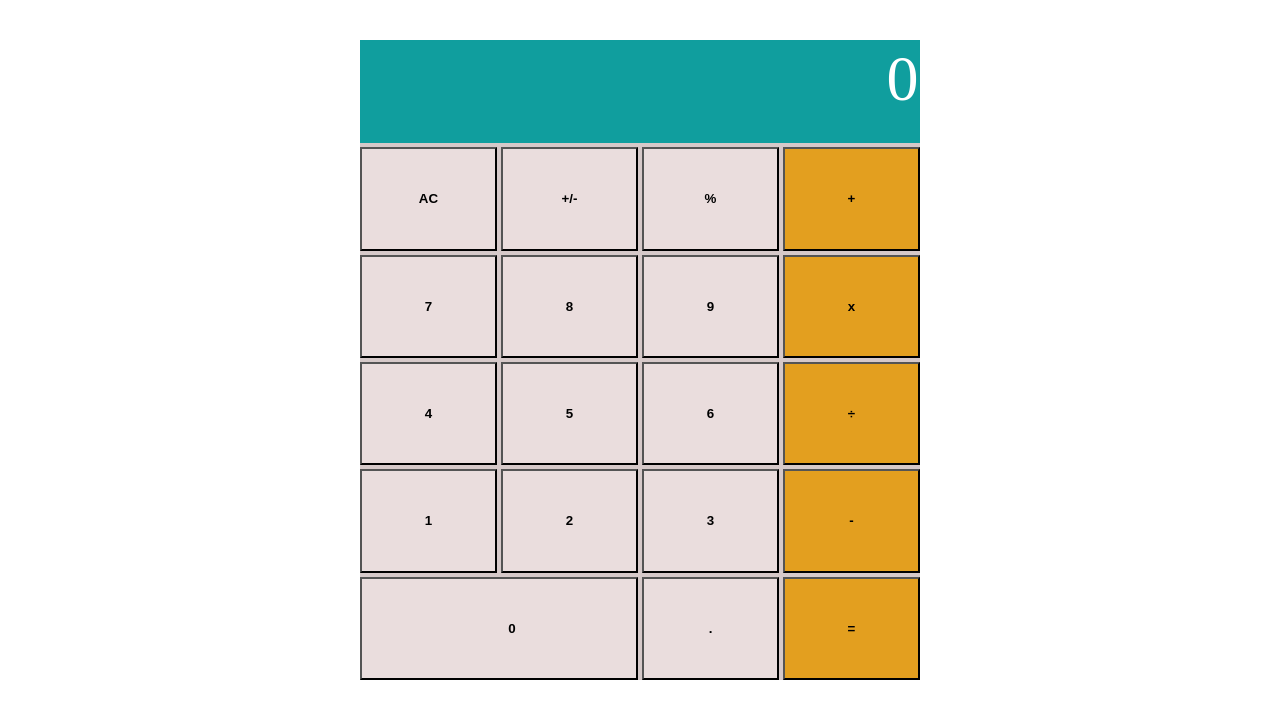
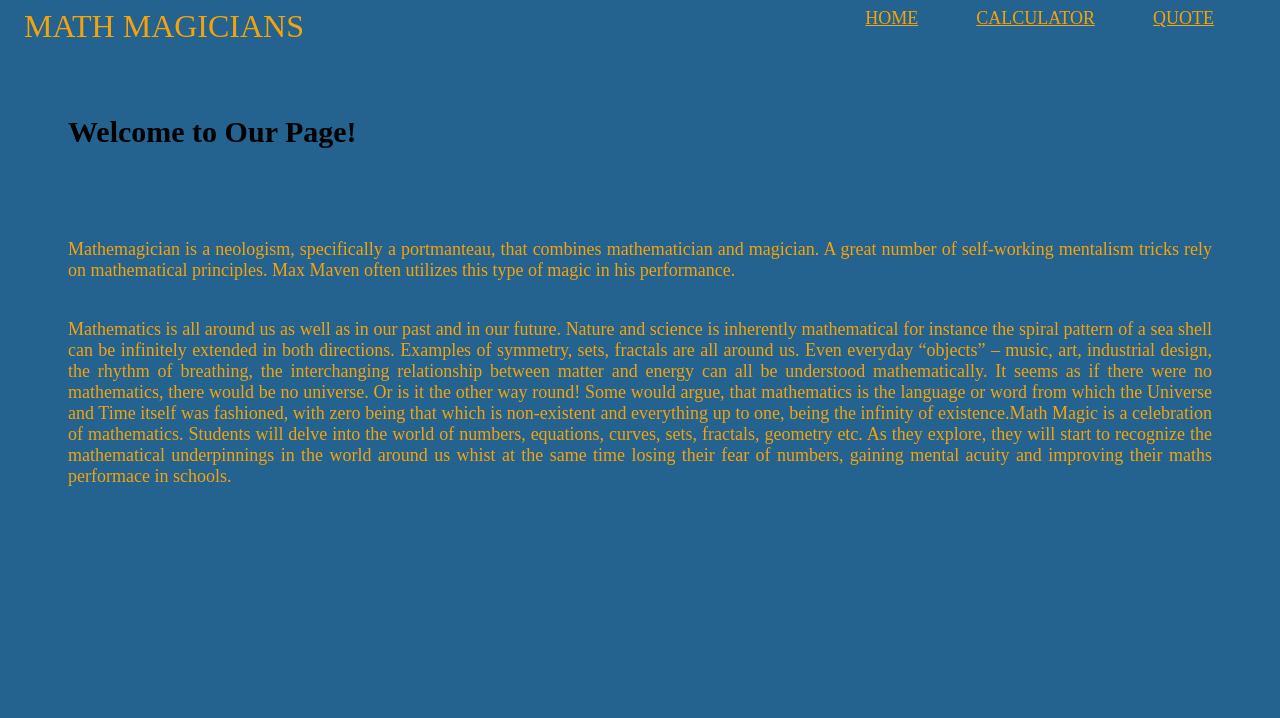
Before and after one commit to henrycode460/mathMagicians, a React (Create React App) app: page /Home in a window 1280 px wide. Shown: the top 718 px of the page. Built offline with nearby package versions, Linux system fonts and the light colour scheme.

Commit message:
created the full math magician website

```diff
--- a/package.json
+++ b/package.json
@@ -10,6 +10,7 @@
     "prop-types": "^15.8.1",
     "react": "^18.2.0",
     "react-dom": "^18.2.0",
+    "react-router-dom": "^6.3.0",
     "react-scripts": "5.0.1",
     "web-vitals": "^2.1.4"
   },
--- a/src/App.js
+++ b/src/App.js
@@ -1,17 +1,33 @@
 import React from 'react';
+
+import './style.css';
+import { Route, Routes } from 'react-router-dom';
+import Home from './components/Home';
+import Quote from './components/Quote';
+
+import Header from './components/Header';
 import { Calculator } from './components/Calculator';
-import './style.css';
 
-class App extends React.Component  {
+class App extends React.Component {
   render() {
-    return(
-   <Calculator/>
+    return (
+      <>
+        <Header />
+        <div className="container">
 
-    )
+          <Routes>
+            <Route path="/Home" element={<Home />} />
+            <Route index element={<Home />} />
+            <Route path="/Calculator" element={<Calculator />} />
+            <Route path="/Quote" element={<Quote />} />
+          </Routes>
+
+        </div>
+
+      </>
+
+    );
   }
-
 }
 
-
-
 export default App;
--- a/src/components/Calculator.js
+++ b/src/components/Calculator.js
@@ -1,16 +1,18 @@
-import React, {useState}from "react";
+import React, { useState } from 'react';
+// import Header from "./Header";
 
 import calculate from '../logic/calculate';
 
-const  Calculator = () => {
+function Calculator() {
   const solution = document.getElementById('outputScreen');
-const [result, setResult] = useState({ total: solution, next: 0, operation: ""});
+  const [result, setResult] = useState({ total: solution, next: 0, operation: '' });
 
   const clickFunction = (e) => {
     setResult(calculate(result, e.target.innerHTML));
-
-}
-        return(
+  };
+  return (
+    <div className="parentCalculte">
+      <h1 className="calDescript">Lets Do some Math!!</h1>
       <div className="mainContainer">
         <div className="buttonWrapper">
           <div className="outputScreen" id="outputScreen">
@@ -34,17 +36,14 @@ const clickFunction = (e) => {
           <button type="button" onClick={clickFunction} value="2" className="buttonClick ">2</button>
           <button type="button" onClick={clickFunction} value="3" className="buttonClick ">3</button>
           <button type="button" onClick={clickFunction} value="-" className="buttonClick minusBtn extraBtn">-</button>
-                <button type="button"  onClick={clickFunction} value="0" className="buttonClick zero">0</button>
+          <button type="button" onClick={clickFunction} value="0" className="buttonClick zero">0</button>
           <button type="button" onClick={clickFunction} value="." className="buttonClick ">.</button>
           <button type="button" onClick={clickFunction} className="buttonClick extraBtn" value="=">=</button>
 
         </div>
       </div>
-        )
-
-
+    </div>
+  );
 }
 
-
-
-export{Calculator}
+export { Calculator };
--- /dev/null
+++ b/src/components/Header.js
@@ -0,0 +1,29 @@
+import React from 'react';
+import { Link } from 'react-router-dom';
+
+class Header extends React.Component {
+  render() {
+    return (
+
+      <nav className="navigation">
+        <Link to="/" className="logoStyle">Math Magicians</Link>
+
+        <ul className="nav-header">
+          <li className="nav-link">
+            <Link className="nav-link" to="/Home">Home</Link>
+          </li>
+          <li className="nav-link">
+            <Link className="nav-link" to="/Calculator">Calculator</Link>
+          </li>
+          <li className="nav-link">
+            <Link className="nav-link" to="/Quote">Quote</Link>
+          </li>
+
+        </ul>
+
+      </nav>
+    );
+  }
+}
+
+export default Header;
--- /dev/null
+++ b/src/components/Home.js
@@ -0,0 +1,17 @@
+import React from 'react';
+
+class Home extends React.Component {
+  render() {
+    return (
+
+      <div>
+        <h3 className="home-welc">Welcome to Our Page!</h3>
+        <p className="homeText"> Mathemagician is a neologism, specifically a portmanteau, that combines mathematician and magician. A great number of self-working mentalism tricks rely on mathematical principles. Max Maven often utilizes this type of magic in his performance.  </p>
+        <p className="homeTextTwo"> Mathematics is all around us as well as in our past and in our future.  Nature and science is inherently mathematical for instance the spiral pattern of a sea shell can be infinitely extended in both directions.   Examples of symmetry, sets, fractals are all around us.  Even everyday “objects” – music, art, industrial design, the rhythm of breathing, the interchanging relationship between matter and energy can all be understood mathematically.   It seems as if there were no mathematics, there would be no universe.  Or is it the other way round!  Some would argue, that mathematics is the language or word from which the Universe and Time itself was fashioned, with zero being that which is non-existent and everything up to one, being the infinity of existence.Math Magic is a celebration of mathematics.  Students will delve into the world of numbers, equations, curves, sets, fractals, geometry etc.  As they explore, they will start to recognize the mathematical underpinnings in the world around us whist at the same time losing their fear of numbers, gaining mental acuity and improving their maths performace in schools. </p>
+
+      </div>
+    );
+  }
+}
+
+export default Home;
--- /dev/null
+++ b/src/components/Quote.js
@@ -0,0 +1,15 @@
+import React from 'react';
+
+class Quote extends React.Component {
+  render() {
+    return (
+
+      <div>
+        <h3 className="quote-detail">Mathematic is not about numbers, equations, computations, or algorithms. It is about understanding. - Williams Paul Thurston</h3>
+
+      </div>
+    );
+  }
+}
+
+export default Quote;
--- a/src/index.js
+++ b/src/index.js
@@ -1,12 +1,14 @@
 import React from 'react';
 import ReactDOM from 'react-dom/client';
+import { BrowserRouter } from 'react-router-dom';
 import App from './App';
-
-
 
 const root = ReactDOM.createRoot(document.getElementById('root'));
 root.render(
   <React.StrictMode>
-    <App />
-  </React.StrictMode>
+    <BrowserRouter>
+      <App />
+
+    </BrowserRouter>
+  </React.StrictMode>,
 );
--- a/src/style.css
+++ b/src/style.css
@@ -1,18 +1,34 @@
+body {
+  background-color: rgb(36 98 143);
+}
+
 .mainContainer {
-  height: 80vh;
-  width: 70vh;
+  height: 70vh;
+  width: 67vh;
   background-color: rgb(214 201 201);
   margin: 0 auto;
 }
 
 .buttonWrapper {
   display: grid;
-  height: 100%;
+  height: 99%;
   width: 100%;
   grid-template-columns: repeat(4, 1fr);
   grid-template-rows: repeat(6, 1fr);
   gap: 4px;
+  margin-top: 4px;
+}
+
+.parentCalculte {
+  display: flex;
+  justify-content: space-around;
+  padding: 20px 60px;
   margin-top: 40px;
+}
+
+.calDescript {
+  padding: 20px 30px;
+  color: rgb(245 163 11);
 }
 
 .outputScreen {
@@ -49,3 +65,65 @@
   align-items: center;
   padding-left: 2rem;
 }
+
+.logoStyle {
+  text-decoration: none;
+  font-size: 2em;
+  text-transform: uppercase;
+  color: rgb(245 163 11);
+}
+
+.navigation {
+  color: white;
+  display: flex;
+  justify-content: space-between;
+  align-items: stretch;
+  gap: 2rem;
+  padding: 0 1rem;
+}
+
+.nav-link {
+  padding-right: 21px;
+  font-size: 18px;
+  text-transform: uppercase;
+  color: rgb(245 163 11);
+}
+
+.homeText {
+  padding: 20px 60px;
+  text-align: justify;
+  color: rgb(245 163 11);
+  font-size: 18px;
+}
+
+.home-welc {
+  padding: 40px 60px;
+  text-align: justify;
+  color: black;
+  font-size: 30px;
+}
+
+.quote-detail {
+  font-size: 25px;
+  text-align: center;
+  padding: 100px;
+}
+
+.homeTextTwo {
+  padding: 0 60px;
+  text-align: justify;
+  color: rgb(245 163 11);
+  font-size: 18px;
+}
+
+.navigation .nav-header {
+  padding: 0;
+  margin: 0;
+  list-style: none;
+  display: flex;
+  gap: 1rem;
+}
+
+.navigation .nav-link:hover {
+  color: black;
+}
```
Also changed, not shown: 1 other file (tests, documents, lock files or other folders). Lines whose indentation alone changed are shown as unchanged.
